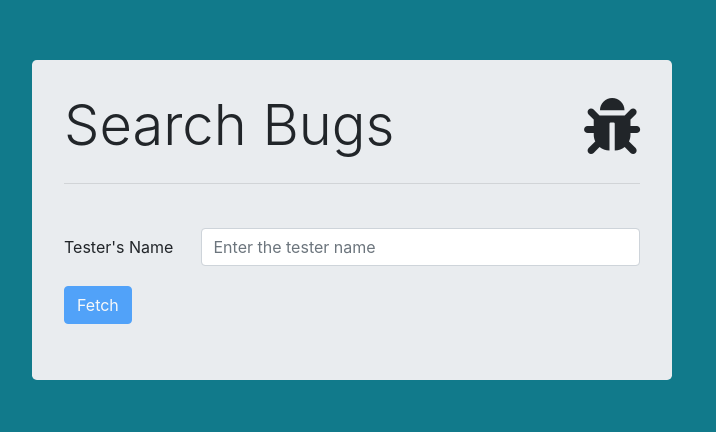
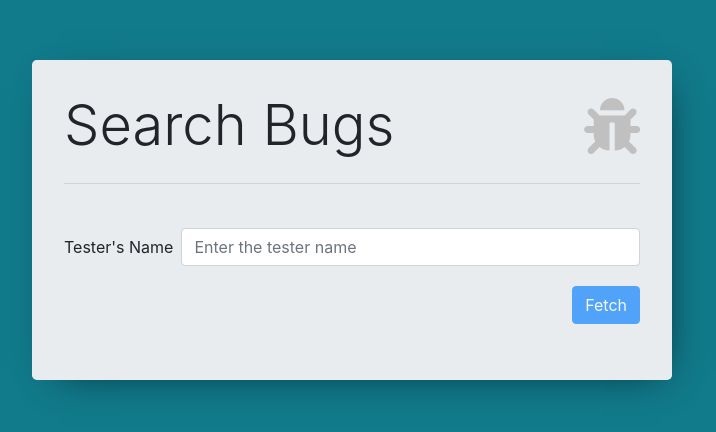
Before and after one commit to roybarak80/SearchBugs, a React (Create React App) app: page / in a window 1280 px wide. Shown: the top 432 px of the page, without its empty margins (288-1004 px from the left). Built offline with nearby package versions, Linux system fonts and the light colour scheme.

Commit message:
fixed ui

```diff
--- a/src/App.css
+++ b/src/App.css
@@ -22,3 +22,29 @@ input {
 .invalidInput{
   color:red!important;
 }
+
+.fa-bug{
+  color:silver;
+}
+
+.jumbotron{
+  -webkit-box-shadow: 8px 9px 39px -19px rgba(0,0,0,0.75);
+-moz-box-shadow: 8px 9px 39px -19px rgba(0,0,0,0.75);
+box-shadow: 8px 9px 39px -19px rgba(0,0,0,0.75);
+}
+
+.tbody {
+  height: 40vh !important;
+  overflow-y: auto;
+}
+
+.my-tbody {
+  min-height:40vh;
+  display:block;
+  overflow-y: auto;
+  width:100%;
+}
+
+.search-field-row .flex-1 {
+  flex:1;
+}
--- a/src/components/SearchBarComponent.js
+++ b/src/components/SearchBarComponent.js
@@ -37,10 +37,12 @@ export default class SearchBar extends Component {
                 <div className="row mb-4">
                     <div className="col-md-12 ">
                         <div className="row  align-items-center">
-                            <div className="col-md-3 pr-0">
+                        <div className="col-md-12 d-flex align-items-center search-field-row" >
+
+                            <div className="mr-2">
                                 <span >Tester's Name</span>
                             </div>
-                            <div className="col-md-9 pl-0">
+                            <div className="flex-1">
                                 <input
                                     type="text"
                                     className={'form-control' + (!this.state.isValidInput ? ' invalidInput': '')}
@@ -48,9 +50,10 @@ export default class SearchBar extends Component {
                                     onChange={evt => this.updateInputValue(evt)}
                                     placeholder="Enter the tester name"/>
                             </div>
+                            </div>
                         </div>
                         <div className="row">
-                            <div className="col-md-12 d-flex align-content-end">
+                            <div className="col-md-12 d-flex justify-content-end">
 
                                 <button
                                     disabled={!this.state.isValidInput}
--- a/src/components/TestersListComponent.js
+++ b/src/components/TestersListComponent.js
@@ -36,7 +36,12 @@ export default class TestersList extends Component {
 
         return (
             <span className="ml-1" onClick={e => this.onSort(e, 'firstName')}>
+                {!!this.state.sortDirection &&
                 <i className="fas fa-sort-amount-up"></i>
+            }
+            {!this.state.sortDirection &&
+                <i className="fas fa-sort-amount-down"></i>
+            }
             </span>
         );
     }
@@ -46,7 +51,12 @@ export default class TestersList extends Component {
 
         return (
             <span className="ml-1" onClick={e => this.onSort(e, 'country')}>
+            {!!this.state.sortDirection &&
                 <i className="fas fa-sort-amount-up"></i>
+            }
+            {!this.state.sortDirection &&
+                <i className="fas fa-sort-amount-down"></i>
+            }
             </span>
         );
     }
```
